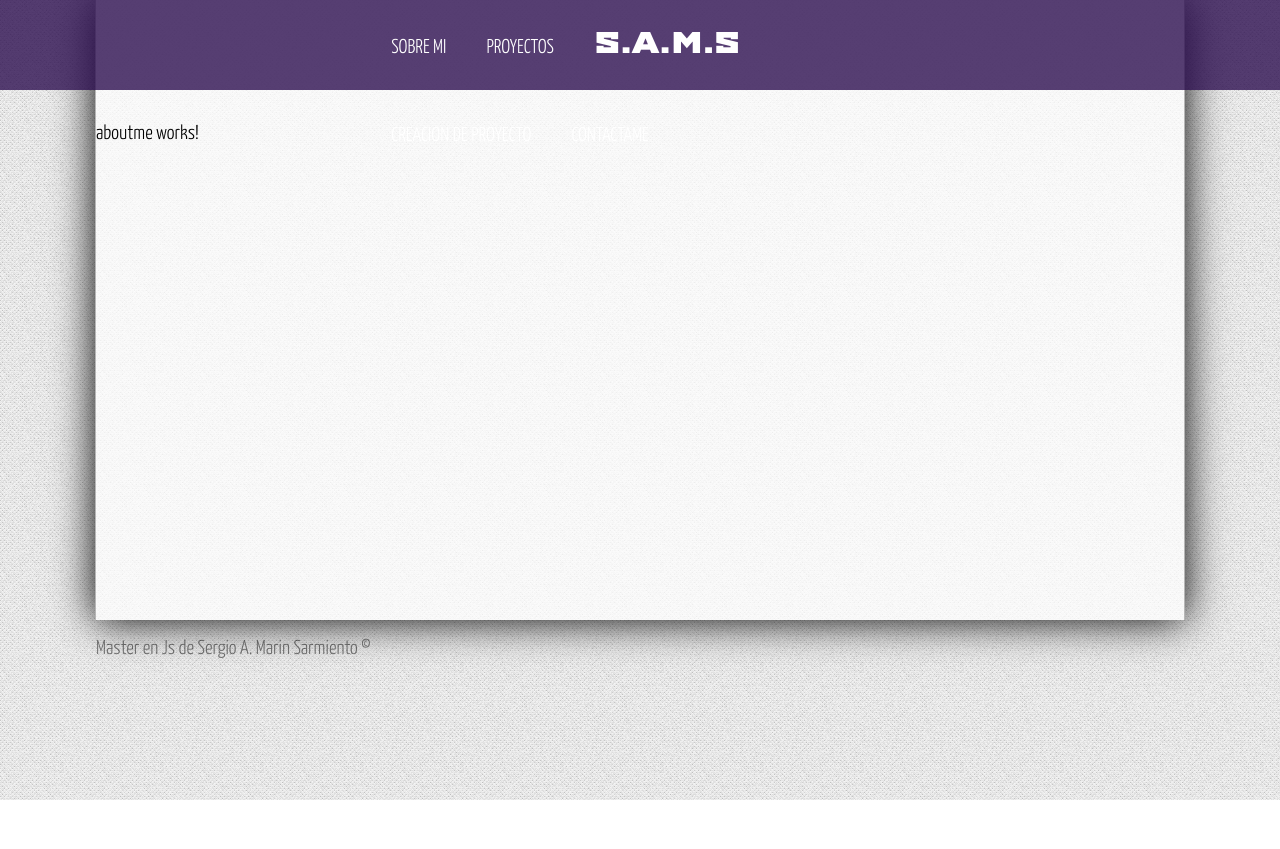
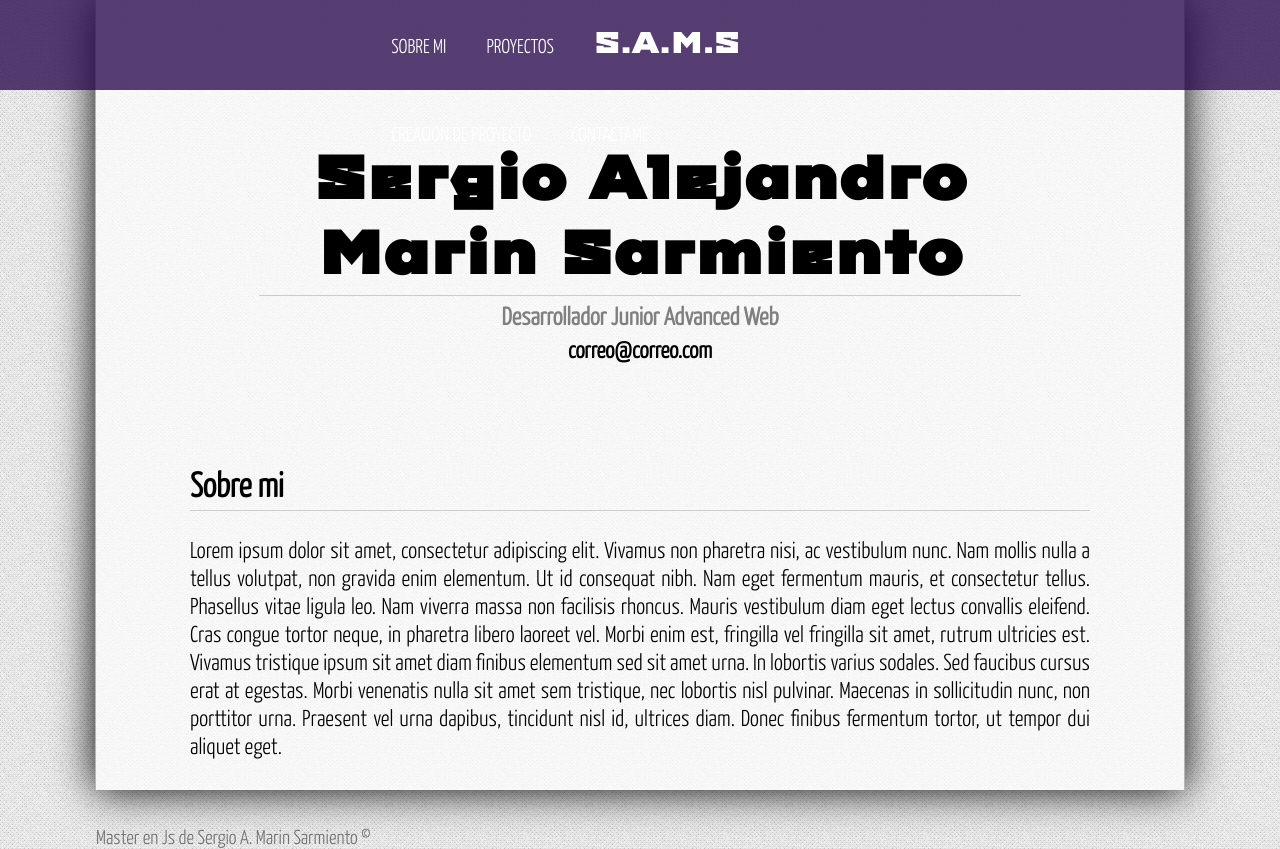
Before and after one commit to MarinWebProg/JavaScript-MEAN, an Angular app in the folder proyecto-angular/: page / in a window 1280 px wide. Before the commit the page ends 800 px from the top, so only its background shows below. Built offline with nearby package versions, Linux system fonts and the light colour scheme.

Commit message:
style: :lipstick: Estilos/Pagina sobre mi

```diff
--- a/proyecto-angular/src/app/components/aboutme/aboutme.component.html
+++ b/proyecto-angular/src/app/components/aboutme/aboutme.component.html
@@ -1 +1,26 @@
-<p>aboutme works!</p>
+<!--Creacion del titulo-->
+<div id="title">
+  <h1>{{title}}</h1>
+  <h2>{{subtitle}}</h2>
+  <h3>{{email}}</h3>
+</div>
+
+
+<article class="about">
+  <h2>Sobre mi</h2>
+  <p>
+    Lorem ipsum dolor sit amet, consectetur adipiscing elit.
+    Vivamus non pharetra nisi, ac vestibulum nunc.
+    Nam mollis nulla a tellus volutpat, non gravida enim elementum.
+    Ut id consequat nibh. Nam eget fermentum mauris, et consectetur tellus.
+    Phasellus vitae ligula leo. Nam viverra massa non facilisis rhoncus.
+    Mauris vestibulum diam eget lectus convallis eleifend.
+    Cras congue tortor neque, in pharetra libero laoreet vel.
+    Morbi enim est, fringilla vel fringilla sit amet, rutrum ultricies est.
+    Vivamus tristique ipsum sit amet diam finibus elementum sed sit amet urna.
+    In lobortis varius sodales. Sed faucibus cursus erat at egestas.
+    Morbi venenatis nulla sit amet sem tristique, nec lobortis nisl pulvinar.
+    Maecenas in sollicitudin nunc, non porttitor urna. Praesent vel urna dapibus, tincidunt nisl id, ultrices diam.
+    Donec finibus fermentum tortor, ut tempor dui aliquet eget.
+  </p>
+</article>
--- a/proyecto-angular/src/app/components/aboutme/aboutme.component.ts
+++ b/proyecto-angular/src/app/components/aboutme/aboutme.component.ts
@@ -1,10 +1,25 @@
-import { Component } from '@angular/core';
+import { Component, OnInit } from '@angular/core';
 
 @Component({
   selector: 'app-aboutme',
   templateUrl: './aboutme.component.html',
   styleUrls: ['./aboutme.component.css']
 })
-export class AboutmeComponent {
+export class AboutmeComponent implements OnInit {
+  public title: String;
+  public subtitle: String;
+  public email: String;
+
+  constructor(){
+    this.title = "Sergio Alejandro Marin Sarmiento"
+    this.subtitle = "Desarrollador Junior Advanced Web"
+    this.email = "correo@correo.com"
+
+  }
+  ngOnInit(): void {
+    //Called after the constructor, initializing input properties, and the first call to ngOnChanges.
+    //Add 'implements OnInit' to the class.
+
+  }
 
 }
--- a/proyecto-angular/src/assets/css/styles.css
+++ b/proyecto-angular/src/assets/css/styles.css
@@ -113,3 +113,42 @@ footer{
   padding-top: 15px;
   color: rgb(0,0,0,0.5);
 }
+
+
+/*Componente Sobremi / Aboutme - Estilos*/
+#title{
+  width: 70%;
+  margin: 0px auto;
+  text-align: center;
+  margin-top: 20px;
+  margin-bottom: 100px;
+}
+#title h1{
+  font-family: "Imperial";
+  font-size: 60px;
+  border-bottom: 1px solid #ccc;
+  padding-bottom: 5px;
+}
+#title h2{
+  font-size: 25px;
+  color: gray;
+  margin-top: 5px;
+  margin-bottom: 5px;
+}
+/*Articulo*/
+article.about{
+  width: 900px;
+  margin: 0px auto;
+  margin-bottom: 20px;
+  font-size: 23px;
+}
+.about h2{
+  border-bottom: 1px solid #ccc;
+  padding-bottom: 5px;
+  margin-bottom: 5px;
+}
+.about p {
+  padding-top: 20px;
+  padding-bottom: 30px;
+  text-align: justify;
+}
```
